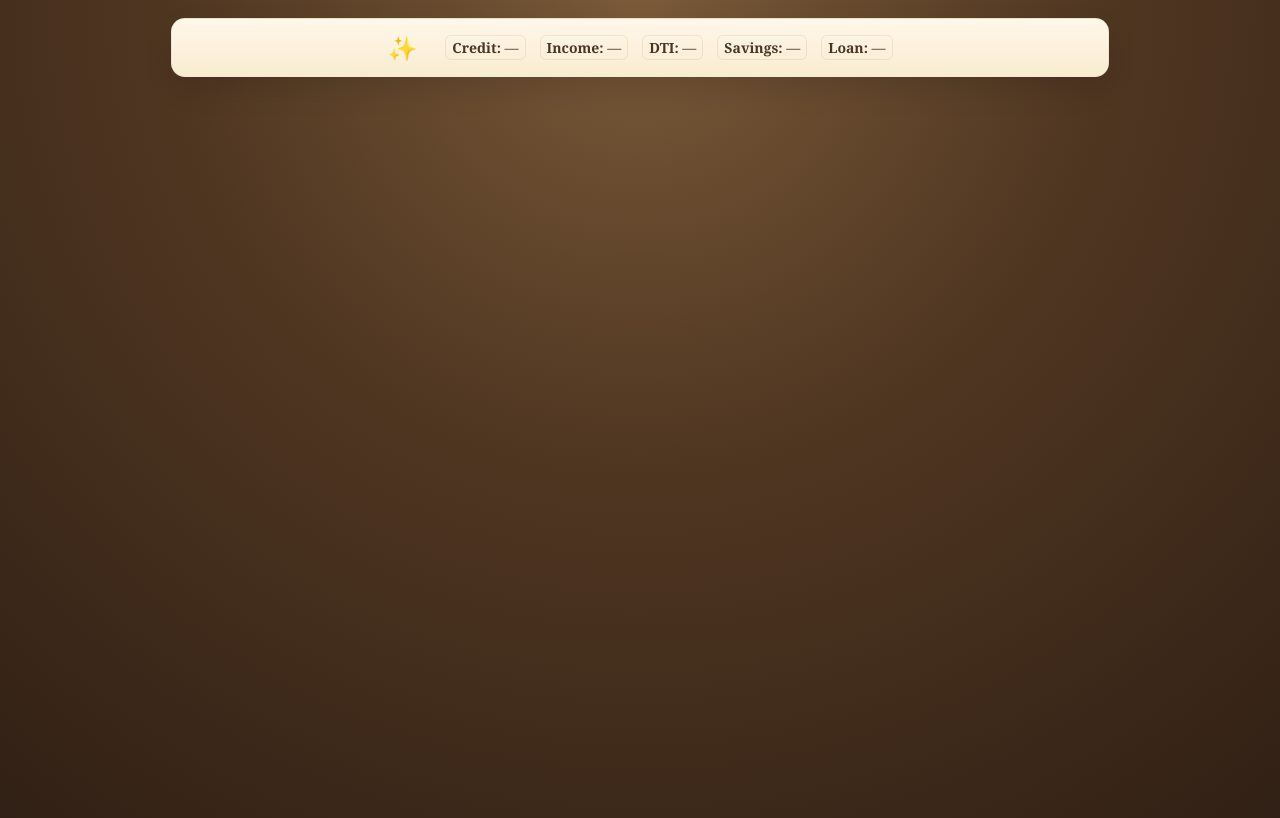
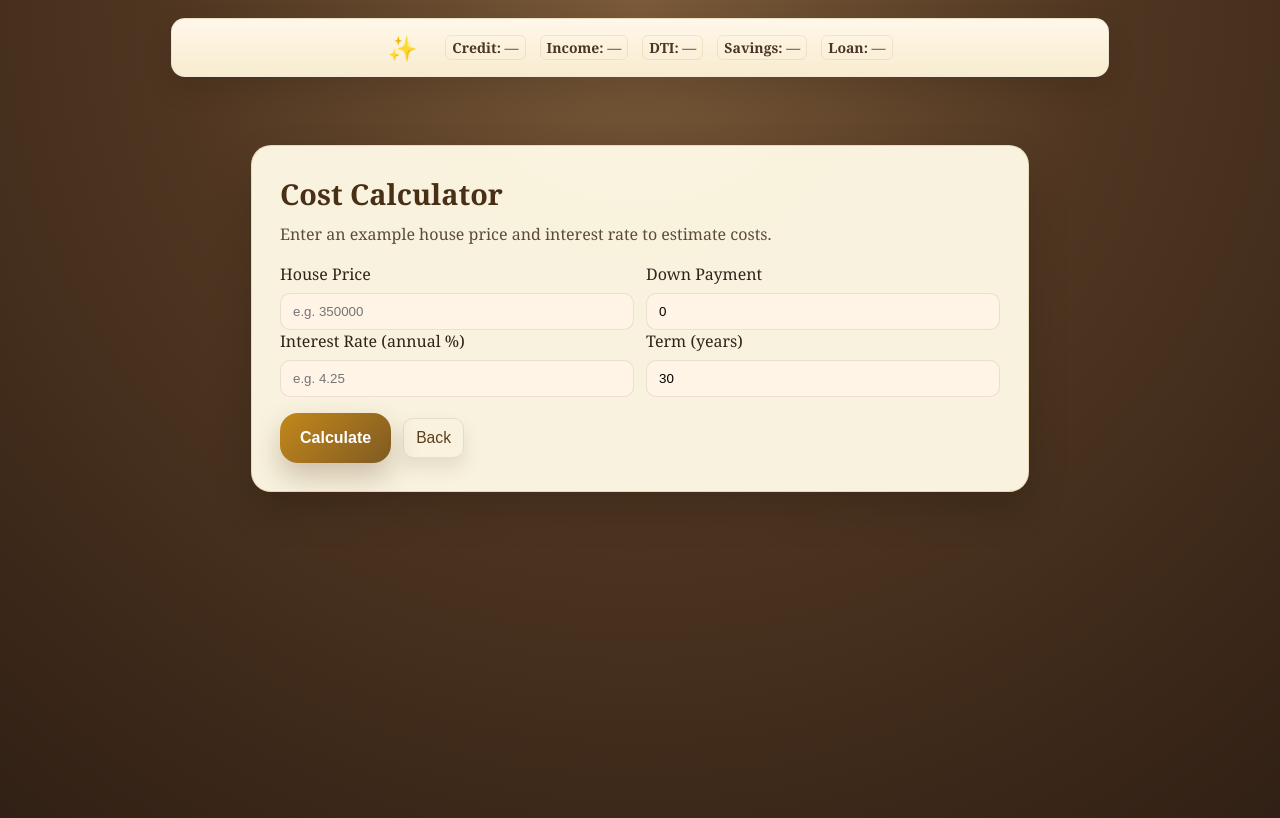
Before and after one commit to rtruong4/interactive-home-loan, a React (Create React App) app: page /calculator in a window 1280 px wide. Built offline with nearby package versions, Linux system fonts and the light colour scheme.

Commit message:
added cost calculator

```diff
--- a/src/App.js
+++ b/src/App.js
@@ -5,6 +5,7 @@ import StartScreen from './components/StartScreen';
 import LoanChoice from './components/LoanChoice';
 import DocumentChecklist from './components/DocumentChecklist';
 import NextSteps from './components/NextSteps';
+import MortgageCalculator from './components/MortgageCalculator';
 import PlayerBanner from './components/PlayerBanner';
 import sampleScene from './game/scenes/sampleScene';
 
@@ -18,6 +19,7 @@ function App() {
           <Route path="/choose-loan" element={<LoanChoice />} />
           <Route path="/documents" element={<DocumentChecklist />} />
           <Route path="/next-steps" element={<NextSteps />} />
+          <Route path="/calculator" element={<MortgageCalculator />} />
         </Routes>
       </GameProvider>
     </BrowserRouter>
--- /dev/null
+++ b/src/components/MortgageCalculator.js
@@ -0,0 +1,88 @@
+import React, { useState } from 'react';
+import { useNavigate } from 'react-router-dom';
+
+export default function MortgageCalculator(){
+  const navigate = useNavigate();
+  const [housePrice, setHousePrice] = useState('');
+  const [interest, setInterest] = useState('');
+  const [term, setTerm] = useState(30);
+  const [downPayment, setDownPayment] = useState('0');
+  const [result, setResult] = useState(null);
+
+  function toNumber(v){
+    const n = parseFloat(String(v).replace(/[^0-9.]/g,''));
+    return Number.isFinite(n) ? n : 0;
+  }
+
+  function calculate() {
+    const price = toNumber(housePrice);
+    const dp = toNumber(downPayment);
+    const principal = Math.max(0, price - dp);
+    const annualRate = toNumber(interest) / 100;
+    const monthlyRate = annualRate / 12;
+    const months = Math.max(1, Math.round(term * 12));
+
+    if (principal <= 0 || monthlyRate < 0 || months <= 0) {
+      setResult({ error: 'Enter valid values (price and positive term).' });
+      return;
+    }
+
+    // Monthly payment formula
+    const monthly = monthlyRate === 0
+      ? principal / months
+      : principal * (monthlyRate / (1 - Math.pow(1 + monthlyRate, -months)));
+
+    const totalPayment = monthly * months + dp;
+    const totalInterest = monthly * months - principal;
+
+    setResult({ monthly: monthly, totalPayment, totalInterest, principal, months });
+  }
+
+  return (
+    <main className="scene calculator-screen">
+      <div className="calculator-container">
+        <h1 className="calculator-title">Cost Calculator</h1>
+        <p className="calculator-sub">Enter an example house price and interest rate to estimate costs.</p>
+
+        <div className="form-row">
+          <label>House Price
+            <input type="text" value={housePrice} onChange={e=>setHousePrice(e.target.value)} placeholder="e.g. 350000" />
+          </label>
+          <label>Down Payment
+            <input type="text" value={downPayment} onChange={e=>setDownPayment(e.target.value)} placeholder="e.g. 35000" />
+          </label>
+        </div>
+
+        <div className="form-row">
+          <label>Interest Rate (annual %)
+            <input type="text" value={interest} onChange={e=>setInterest(e.target.value)} placeholder="e.g. 4.25" />
+          </label>
+          <label>Term (years)
+            <input type="number" value={term} onChange={e=>setTerm(e.target.value)} min="1" />
+          </label>
+        </div>
+
+        <div style={{marginTop:16}}>
+          <button className="primary-button" onClick={calculate} style={{marginRight:12}}>Calculate</button>
+          <button className="secondary-button" onClick={()=>navigate(-1)}>Back</button>
+        </div>
+
+        {result && (
+          <div className="calc-results">
+            {result.error ? (
+              <p className="status-incomplete">{result.error}</p>
+            ) : (
+              <div>
+                <p><strong>Loan Amount:</strong> ${result.principal.toLocaleString()}</p>
+                <p><strong>Monthly Payment:</strong> ${result.monthly.toFixed(2)}</p>
+                <p><strong>Total Interest (over {result.months} months):</strong> ${result.totalInterest.toFixed(2)}</p>
+                <p><strong>Total Paid (including down payment):</strong> ${result.totalPayment.toFixed(2)}</p>
+              </div>
+            )}
+          </div>
+        )}
+
+      </div>
+    </main>
+  );
+}
--- a/src/components/NextSteps.js
+++ b/src/components/NextSteps.js
@@ -51,14 +51,21 @@ export default function NextSteps() {
           </p>
         </div>
 
+        <div style={{display:'flex',gap:12,justifyContent:'center',marginTop:24}}>
+          <button
+            className="secondary-button"
+            onClick={() => navigate('/calculator')}
+          >
+            Open Cost Calculator
+          </button>
           <button
             className="primary-button"
             onClick={handleRestart}
-          style={{ marginTop: '24px' }}
           >
             Start a New Adventure
           </button>
         </div>
+      </div>
     </main>
   );
 }
--- a/src/styles/index.css
+++ b/src/styles/index.css
@@ -100,3 +100,13 @@ body{font-family:Georgia,serif,Palatino,Liberation Serif,Times,serif;background:
 .resources-list,.tips-list{margin:0;padding:0 0 0 24px;list-style:disc}
 .resources-list li,.tips-list li{margin-bottom:10px;color:#3f2a14;line-height:1.6}
 .closing-message{color:#5d4b3a;font-size:1.05rem;line-height:1.7;margin-top:24px;font-style:italic}
+
+/* Calculator styling */
+.calculator-screen{padding:28px}
+.calculator-container{max-width:720px;margin:0 auto;background:rgba(255,250,231,.96);border-radius:20px;padding:28px;box-shadow:0 18px 40px rgba(0,0,0,.16);border:1px solid rgba(182,143,64,.24)}
+.calculator-title{margin:0 0 10px;color:#4a2f17;font-size:1.8rem}
+.calculator-sub{margin:0 0 18px;color:#5d4b3a}
+.form-row{display:flex;gap:12px}
+.form-row label{flex:1;display:flex;flex-direction:column;gap:8px}
+.form-row input{padding:10px 12px;border-radius:10px;border:1px solid rgba(93,75,58,.12);background:#fff4e6}
+.calc-results{margin-top:18px;padding:14px;border-radius:12px;background:rgba(255,255,255,.6);border:1px solid rgba(182,143,64,.12)}
```
Lines whose indentation alone changed are shown as unchanged.
